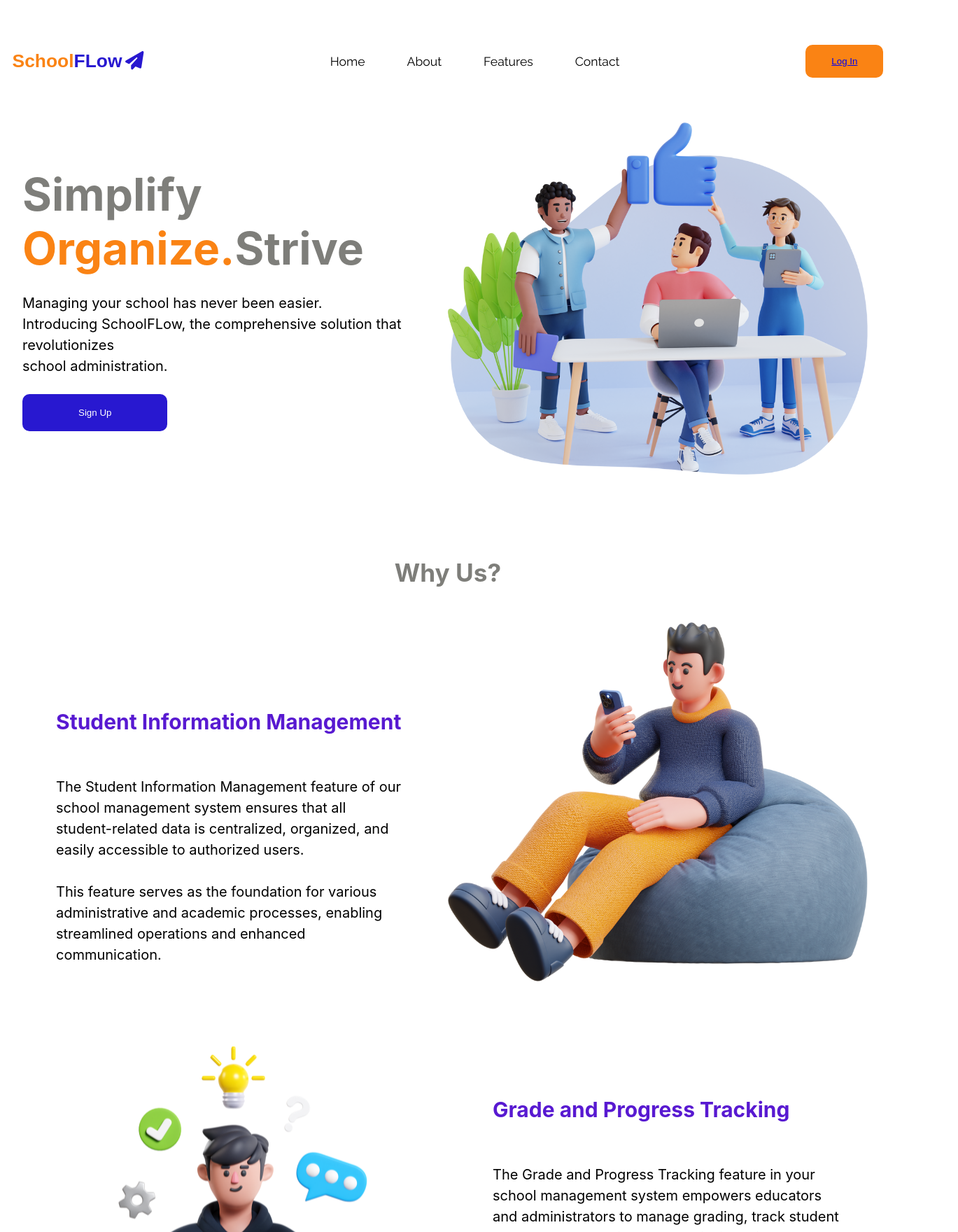
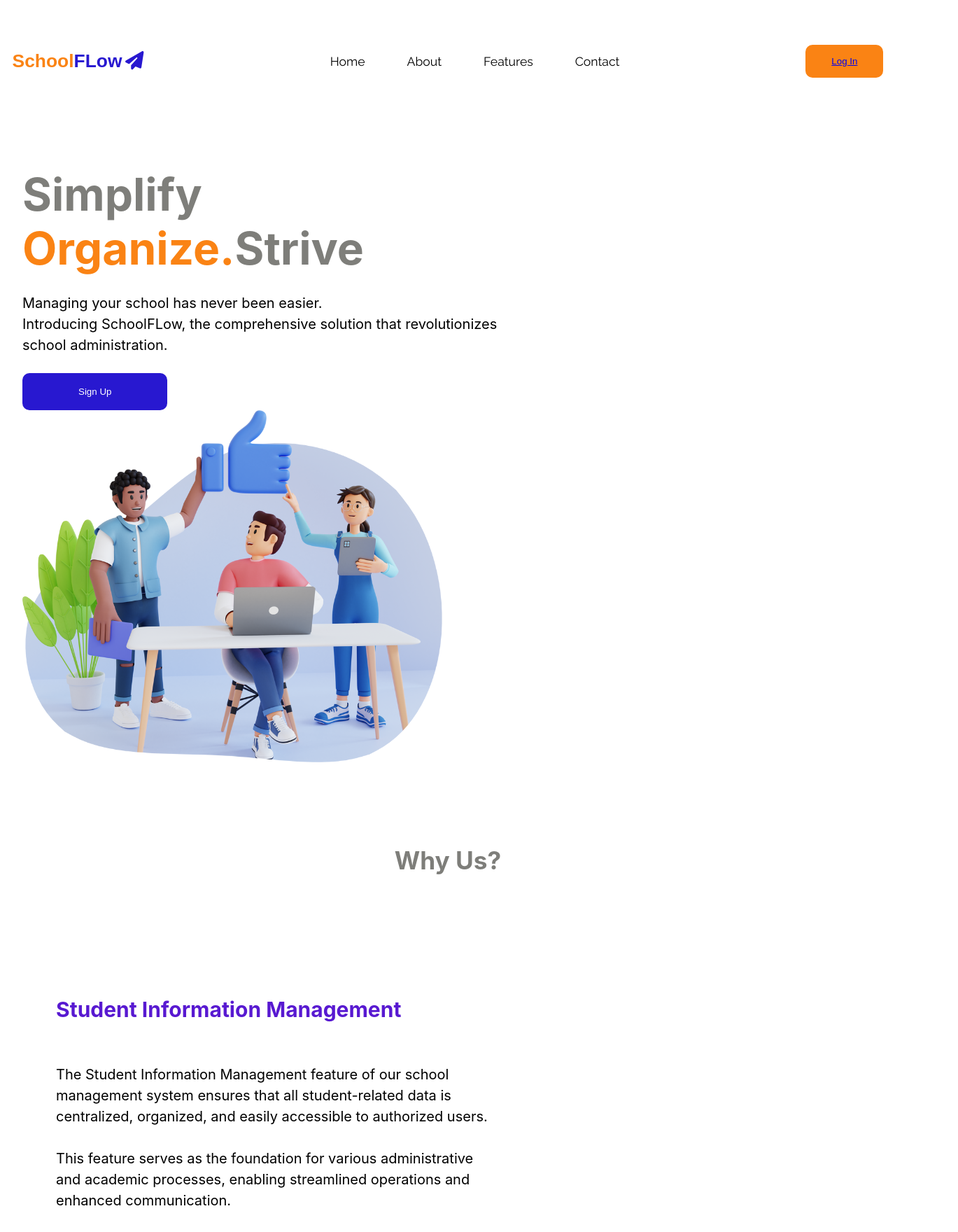
Before and after one commit to khaekelvin/school-management, a React (Create React App) app: page / in a window 1280 px wide. Shown: the top 1760 px of the page at 70% size, 1369 px wide, since content can reach past the window. Built offline with nearby package versions, Linux system fonts and the light colour scheme; a web font is replaced by a local one.

Commit message:
using flex wrap

```diff
--- a/src/App.css
+++ b/src/App.css
@@ -68,8 +68,10 @@ body {
   font-size: 1.1rem;
 }
 main {
-  display: grid;
-  grid-template-columns: repeat(2, 1fr);
+  /* display: grid;
+  grid-template-columns: repeat(2, 1fr); */
+  display: flex;
+  flex-wrap: wrap;
 }
 
 .or {
@@ -107,8 +109,10 @@ main {
 /* features */
 
 .grid-div {
-  display: grid;
-  grid-template-columns: repeat(2, 1fr);
+  /* display: grid;
+  grid-template-columns: repeat(2, 1fr); */
+  display: flex;
+  flex-wrap: wrap;
 }
 
 .feature-title {
@@ -132,6 +136,12 @@ p {
   line-height: 30px;
 }
 
+.fea {
+  max-width: 50ch;
+}
+
+/* Testimonials */
+
 .box {
   width: 430px;
   height: 600px;
@@ -145,6 +155,7 @@ p {
 
 .grid-both {
   display: flex;
+  flex-wrap: wrap;
   justify-content: center;
   align-items: center;
 }
@@ -161,8 +172,10 @@ p {
 /* About */
 
 .about-grid {
-  display: grid;
-  grid-template-columns: repeat(2, 1fr);
+  /* display: grid;
+  grid-template-columns: repeat(2, 1fr); */
+  display: flex;
+  flex-wrap: wrap;
 }
 
 .ora {
@@ -204,9 +217,12 @@ h3 {
 
 /*CTA*/
 .last-grid {
-  display: grid;
+  /* display: grid;
   grid-template-columns: repeat(2, 1fr);
-  gap: 100px;
+  gap: 100px; */
+  display: flex;
+  flex-wrap: wrap;
+  gap: 5rem;
 }
 
 form {
--- a/src/components/features.js
+++ b/src/components/features.js
@@ -10,7 +10,7 @@ function Features() {
       <section className="grid-div">
         <article>
           <h1 className="first-ti">Student Information Management</h1>
-          <p>
+          <p className="fea">
             The Student Information Management feature of our school management
             system ensures that all student-related data is centralized,
             organized, and easily accessible to authorized users.
@@ -28,7 +28,7 @@ function Features() {
         <img className="image-2" src={tableguy} alt=""></img>
         <article>
           <h1 className="first-ti">Grade and Progress Tracking</h1>
-          <p>
+          <p className="fea">
             The Grade and Progress Tracking feature in your school management
             system empowers educators and administrators to manage grading,
             track student progress, and provide valuable insights into academic
```
